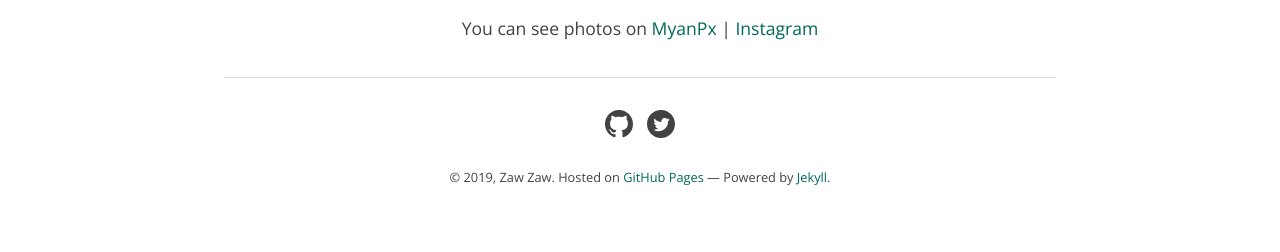
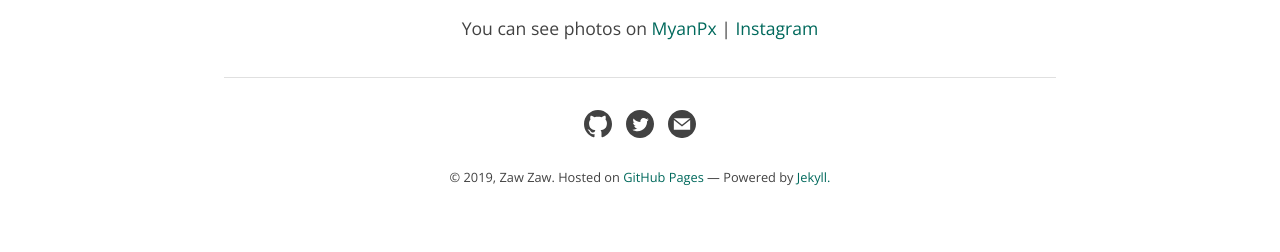
Before and after one commit to zawzaww/zawzaww.github.io, a Jekyll site: the page built from photography.html, in a window 1280 px wide. Shown: the part 869-1121 px from the top of the page. Built offline with Jekyll 4.4.1, drawn with Linux system fonts in a browser that asks for light colours.

Commit message:
_layouts: default.html: Fix footer contact icon for html format
Signed-off-by: Zaw Zaw <zawzthein@outlook.com>

```diff
--- a/_layouts/default.html
+++ b/_layouts/default.html
@@ -103,7 +103,7 @@
           </span>
         {% endif %}
         <!-- Contact icon -->
-        {% assign about_page = site.pages | where: "path", "contact.md" | first %}
+        {% assign about_page = site.pages | where: "path", "contact.html" | first %}
         {% if about_page.title %}
           <span class="my-span-icon">
             <a href="{{ about_page.url | relative_url }}" aria-label="Contact" title="Contact {{ site.github.owner_name }}">
```
